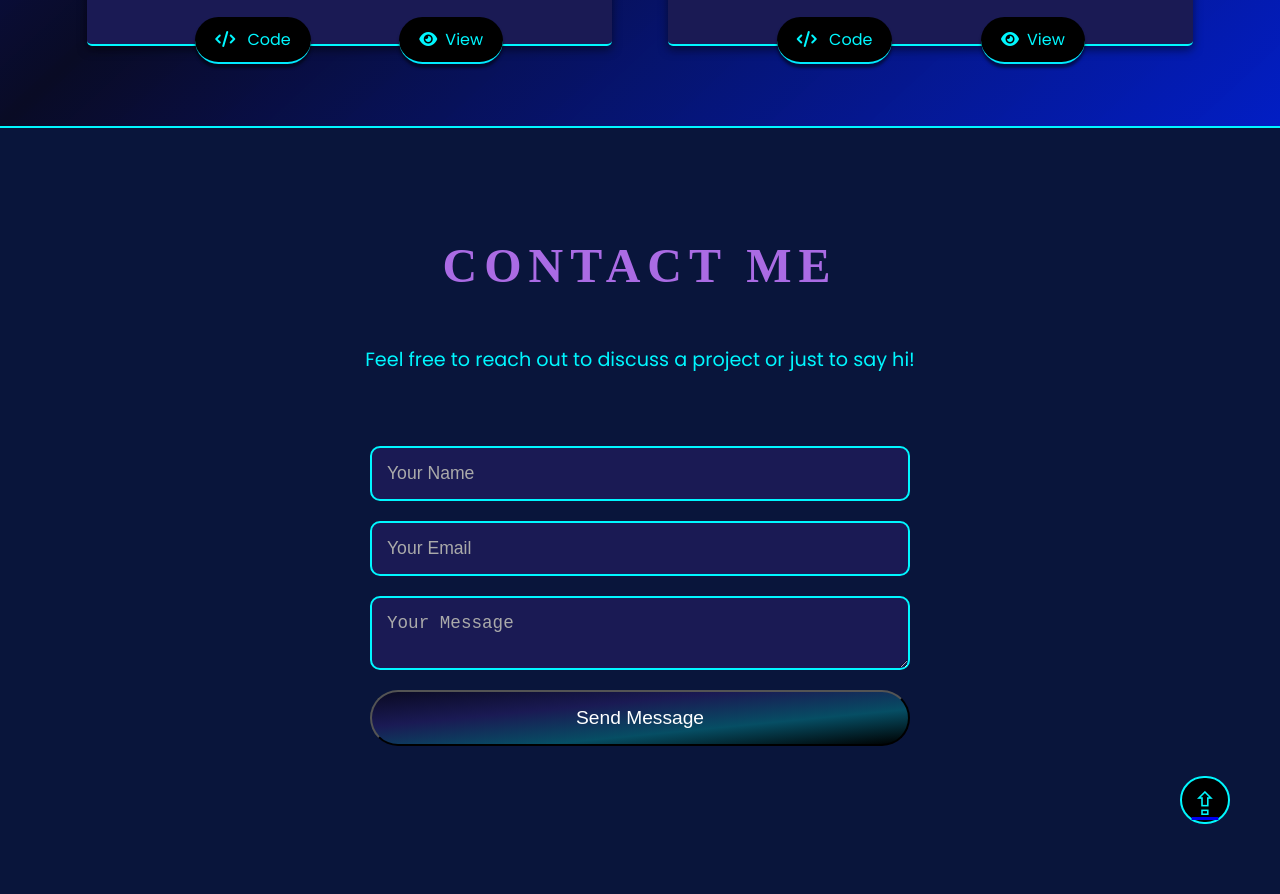
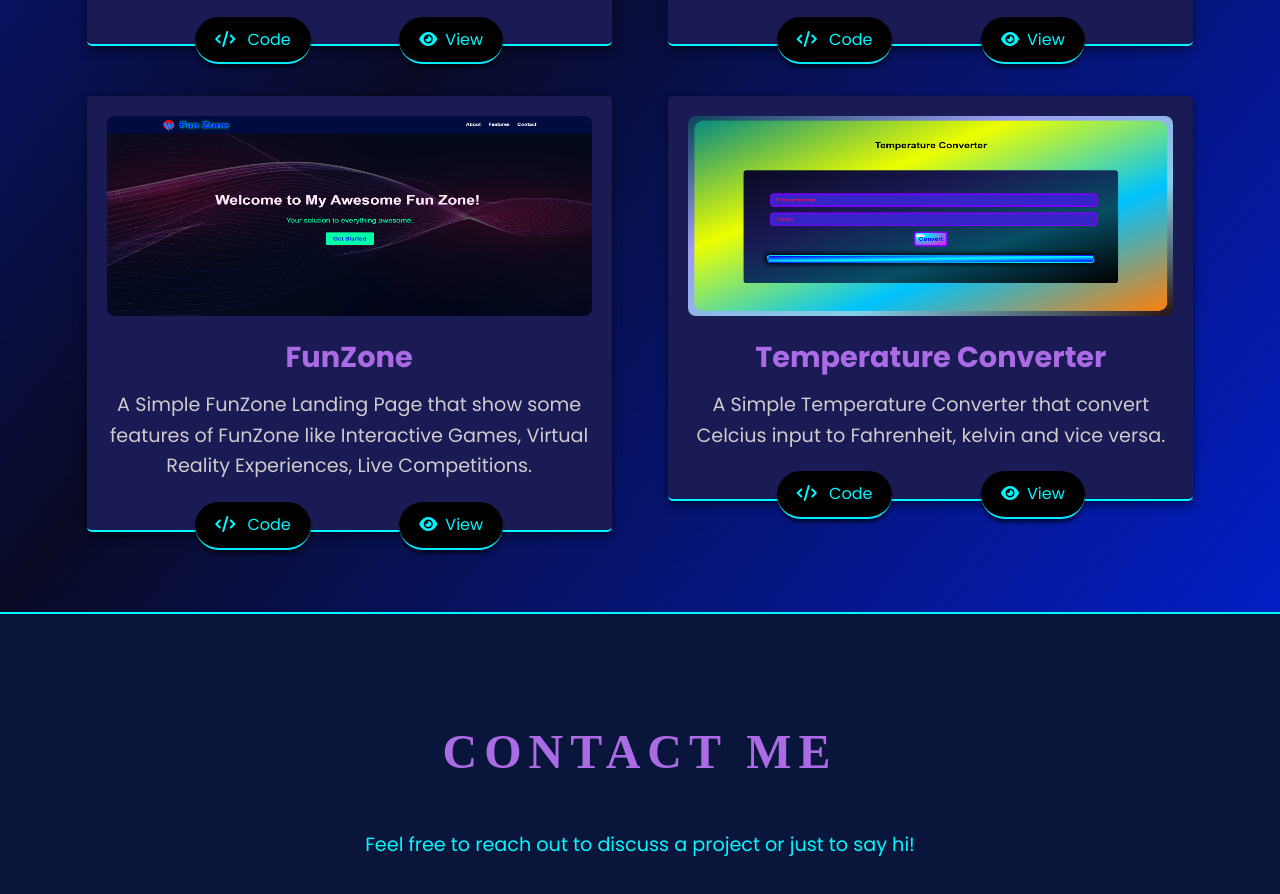
Before and after one commit to Umang1901/OIBSIP, a plain HTML site: page Task-2/index.html in a window 1280 px wide. Shown: the part 3890-4784 px from the top of the page. Drawn offline with nearby package versions, Linux system fonts and the light colour scheme.

Commit message:
Umang's Portfolio

```diff
--- a/Task-2/index.html
+++ b/Task-2/index.html
@@ -181,6 +181,30 @@
                     <div class="button_box"><a href="https://funzone442.netlify.app/" class="button" ><i class="fas fa-eye">&nbsp;&nbsp;</i>View</a></div>
                 </div>
             </div>
+            <div class="project">
+                <img src="im4.png" alt="Project 3" style=" height: 400px;">
+                <h3>FunZone</h3>
+                <p>A Simple FunZone Landing Page that show some features of FunZone like Interactive Games, Virtual
+                    Reality Experiences, Live Competitions.</p>
+                <div class="project_buttons">
+                    <div class="button_box"><a href="https://github.com/Umang1901/OIBSIP/tree/main/Task-1"
+                            class="button"><i class="fas fa-code">&nbsp;&nbsp;</i> Code</a></div>
+                    <div class="button_box"><a href="https://funzone442.netlify.app/" class="button"><i
+                                class="fas fa-eye">&nbsp;&nbsp;</i>View</a></div>
+                </div>
+            </div>
+            <div class="project">
+                <img src="im5.png" alt="Project 3" style=" height: 400px;">
+                <h3>Temperature Converter</h3>
+                <p>A Simple Temperature Converter that convert Celcius input to Fahrenheit, kelvin and vice versa. </p>
+                <div class="project_buttons">
+                    <div class="button_box"><a href="https://github.com/Umang1901/OIBSIP/tree/main/Task-3"
+                            class="button"><i class="fas fa-code">&nbsp;&nbsp;</i> Code</a></div>
+                    <div class="button_box"><a href="https://temp-converter442.netlify.app/" class="button"><i
+                                class="fas fa-eye">&nbsp;&nbsp;</i>View</a></div>
+                </div>
+            </div>
+
         </div>
         </section>
 
```
Also changed, not shown: Task-2/im5.png (added).
